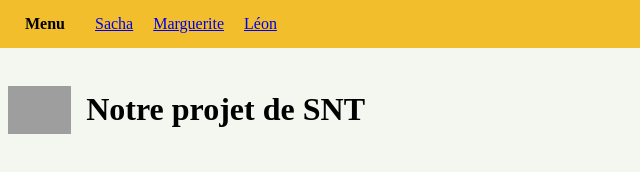
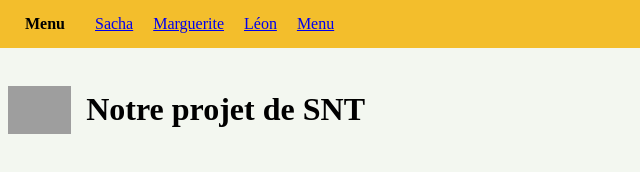
Before and after one commit to LeonEtourneau4/projetSNT, a plain HTML site: page index.html in a window 1280 px wide. Shown: the full height of the page, 0-640 px from the left. Drawn offline with Linux system fonts and the light colour scheme; grey boxes are pictures that could not be loaded.

Commit message:
Add 'Menu' link to navigation in index.html
Added a new 'Menu' link to the navigation.

```diff
--- a/index.html
+++ b/index.html
@@ -15,6 +15,7 @@
             <li><a href="par_Sacha_POUPOUNOT.html" target="_self">Sacha</a></li>
             <li><a href="par_Marguerite_OUDOT.html" target="_self">Marguerite</a></li>
             <li><a href="par_Léon_ETOURNEAU.html" target="_self">Léon</a></li>
+            <li><a href="Menu.html" target="_self">Menu</a></li>
         </ul>
     </nav>
 
```
